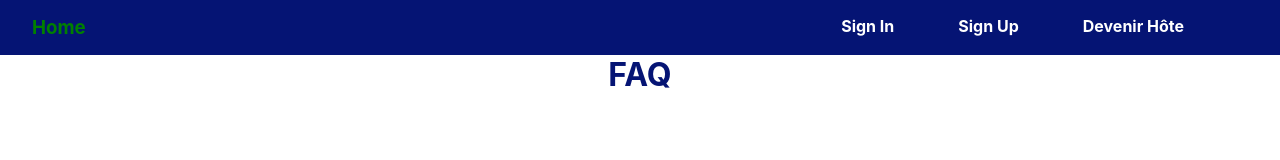
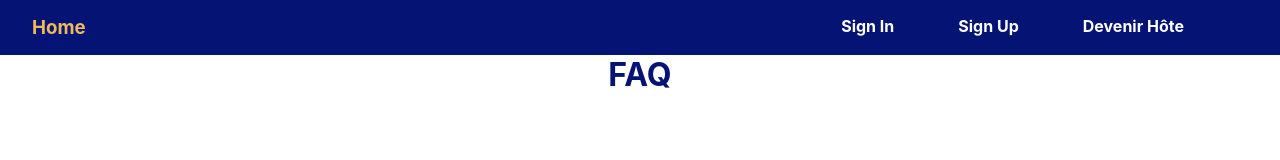
Before and after one commit to SaidBOHUI/Voyage, a React (Create React App) app: page /faq in a window 1280 px wide. In both pictures the pointer is over the link "Home". Shown: the top 160 px of the page. Built offline with nearby package versions, Linux system fonts and the light colour scheme.

Commit message:
ptit css

```diff
--- a/src/css/style.css
+++ b/src/css/style.css
@@ -21,6 +21,6 @@ nav{
   background-color: #051474;
 }
 .lienNav a:hover{
-  color : green;
+  color : #EFB85B;
   transition: 1s;
 }
```
